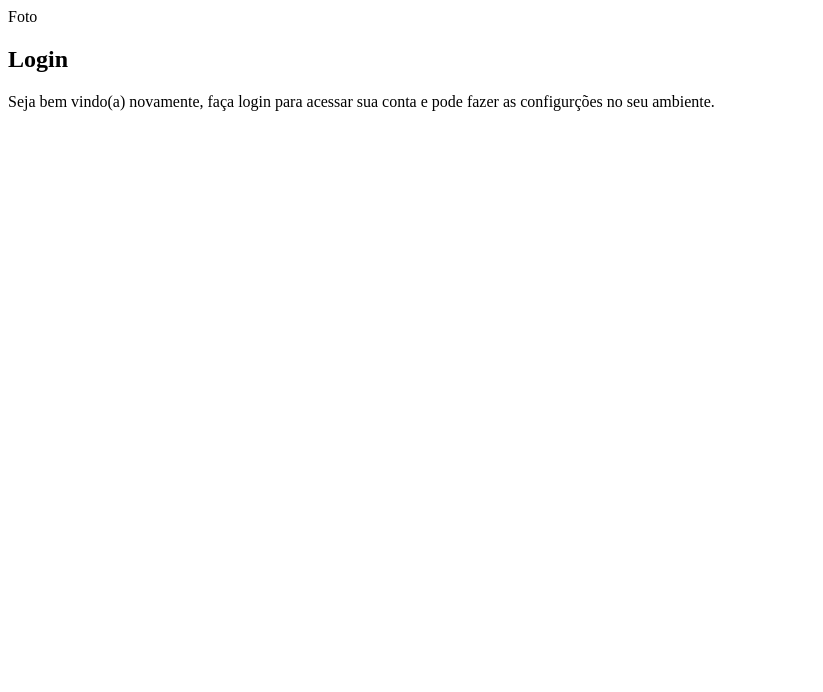
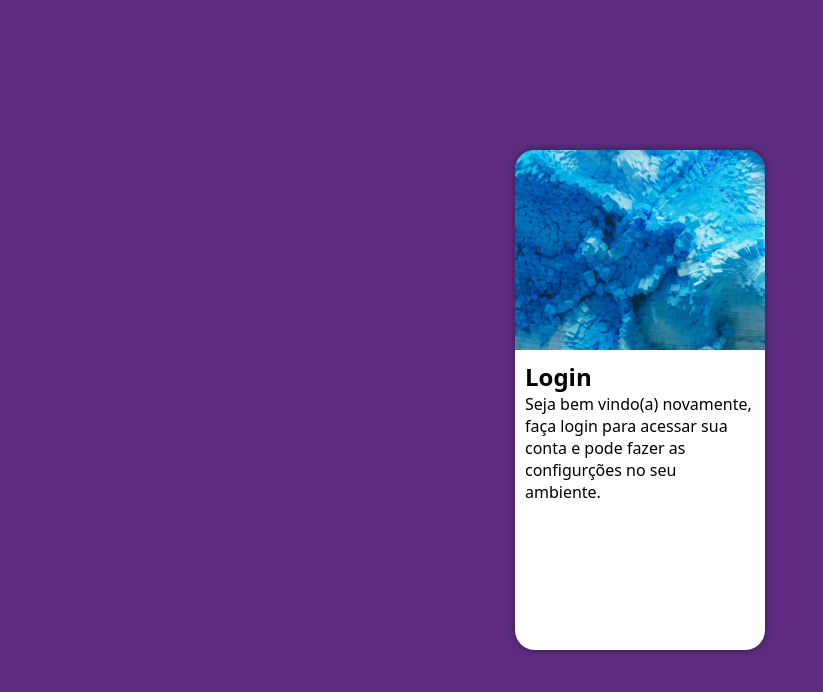
Before and after one commit to Henrick47K/projeto-login, a plain HTML site: page index.html in a window 1280 px wide. Shown: the whole page, without its empty margins (0-823 px from the left). Drawn offline with Linux system fonts and the light colour scheme.

Commit message:
form projeto

```diff
--- a/estilos/style.css
+++ b/estilos/style.css
@@ -5,3 +5,48 @@
     Verde: #49a09d
     Lilás: #5f2c82
 */
+
+* {
+    font-family: system-ui, -apple-system, BlinkMacSystemFont, 'Segoe UI', Roboto, Oxygen, Ubuntu, Cantarell, 'Open Sans', 'Helvetica Neue', sans-serif;
+    padding: 0px;
+    margin: 0px;
+    box-sizing: border-box;
+}
+
+body, html {
+    background-color: #5f2c82;
+    height: 100vh;
+    width: 100vw;
+}
+
+main {
+    position: relative;
+    height: 100vh;
+    width: 100vw;
+}
+
+section#login {
+    position: absolute;
+    top: 50%;
+    left: 50%;
+    transform: translate(-50%, -50%);
+    overflow: hidden;
+    background-color: white;
+    width: 250px;
+    height: 500px;
+    border-radius: 20px;
+    box-shadow: 0px 0px 10px rgba(0, 0, 0, 0.4);
+}
+
+section#login > div#imagem {
+    display: block;
+    background: #5f2c82 url(../imagens/pexels-emrecan-2110951.jpg) no-repeat;
+    background-size: cover;
+    background-position: left bottom;
+    height: 200px;
+}
+
+section#login > div#formulario {
+    display: block;
+    padding: 10px;
+}
--- a/index.html
+++ b/index.html
@@ -10,7 +10,7 @@
     <main>
         <section id="login">
             <div id="imagem">
-                Foto
+
             </div>
             <div id="formulario">
                 <h1>Login</h1>
```
